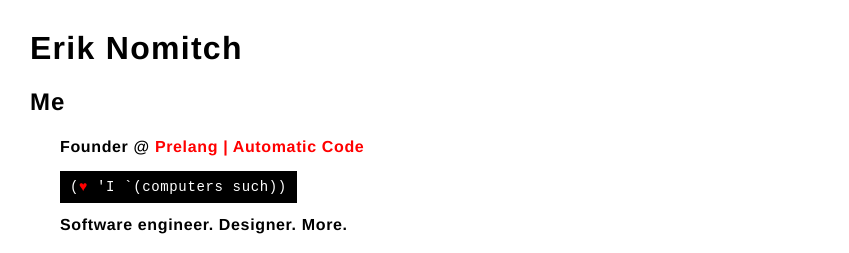
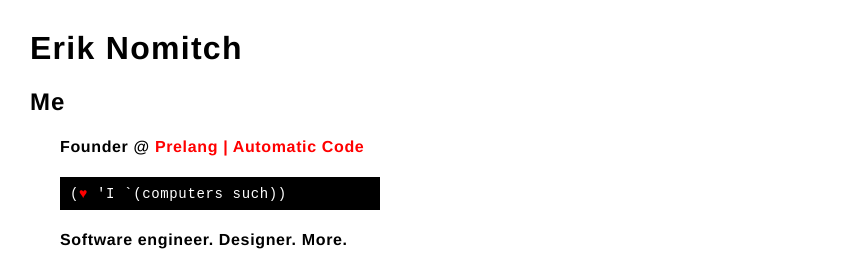
Before and after one commit to eriknomitch/eriknomitch.github.io, a plain HTML site: page index.html in a window 1280 px wide. Shown: the top 253 px of the page, without its empty margins (0-849 px from the left). Drawn offline with Linux system fonts and the light colour scheme; a script that the page names is missing.

Commit message:
changes code to block display

```diff
--- a/index.html
+++ b/index.html
@@ -25,11 +25,12 @@
         text-decoration: none;
       }
       code {
+        display: block;
         background: #000;
         color: #fff;
         font-size: 14px;
         padding: 8px 10px;
-
+        max-width: 300px;
       }
 
       code span.heart {
@@ -72,7 +73,6 @@
     <code>
       (<span class="heart">&#9829;</span> 'I `(computers such))
     </code>
-    <br/>
     <h4>Software engineer. Designer. More.</h4>
     <!--
     <a href="mailto:erik@nomitch.com">erik@nomitch.com</a>
@@ -123,5 +123,6 @@
     <section>
       <a href="mailto:erik@nomitch.com">erik@nomitch.com</a>
     </section>
+
   </body>
 </html>
```
